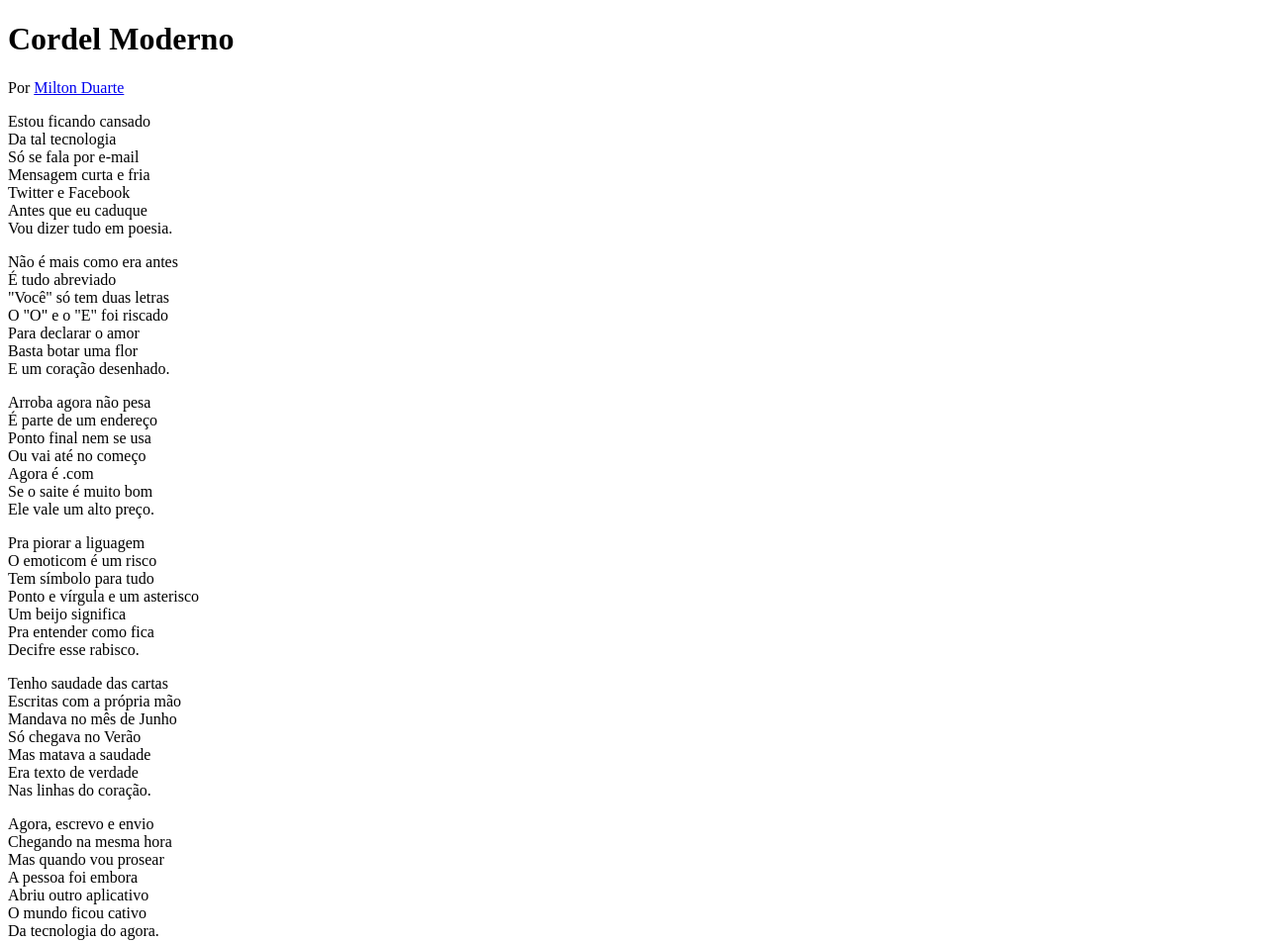
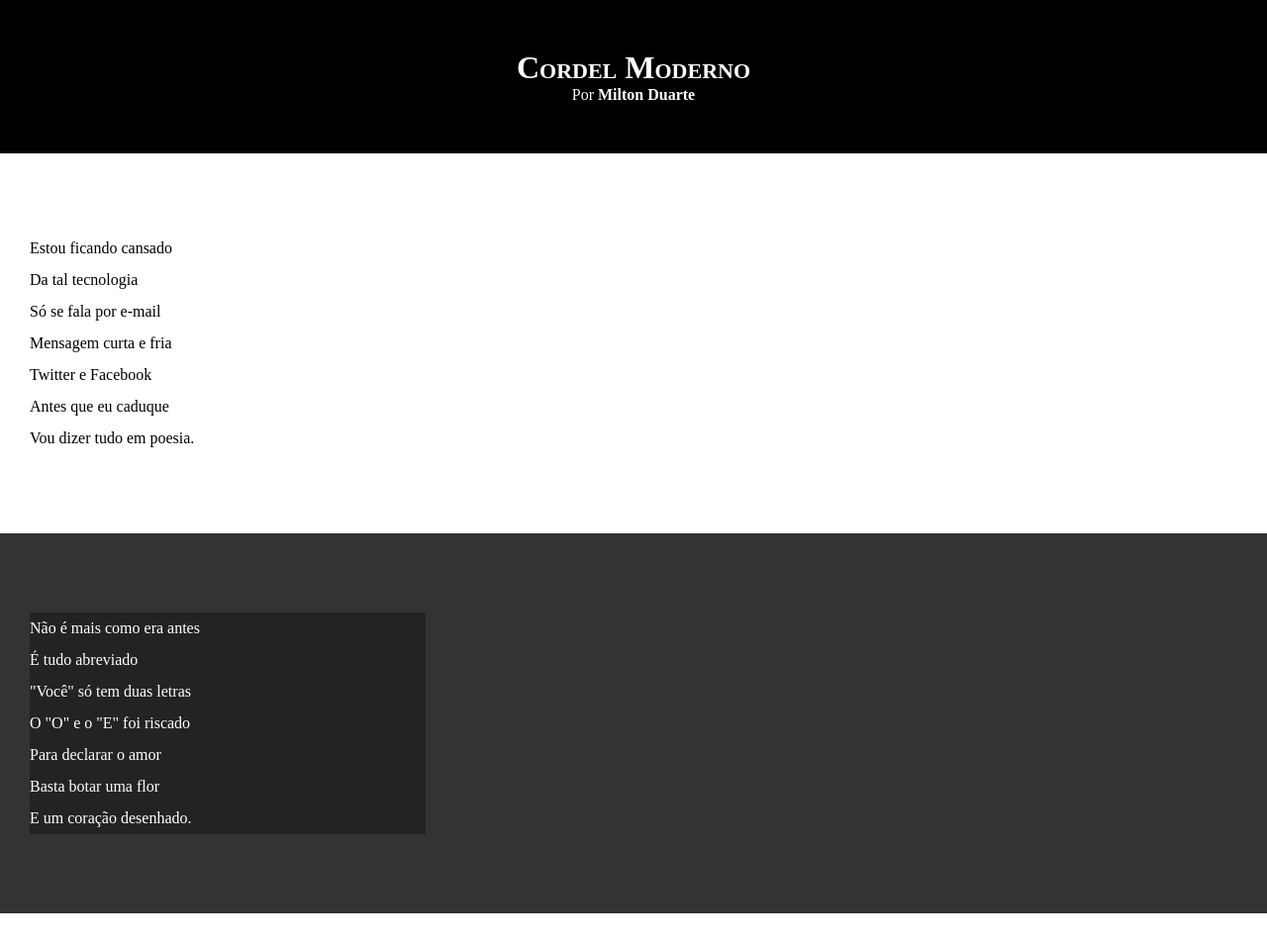
Before and after one commit to Dragon742/learning-html-css, a plain HTML site: page desafios/d012/index.html in a window 1280 px wide. Shown: the top 953 px of the page at 99% size. Drawn offline with Linux system fonts and the light colour scheme.

Commit message:
Updating CSS

```diff
--- a/desafios/d012/estilo/style.css
+++ b/desafios/d012/estilo/style.css
@@ -1 +1,66 @@
 @charset "UTF-8";
+
+* {
+    margin: 0px;
+    padding: 0px;
+}
+
+html, body{
+    min-height: 100vh;
+    background-color: darkgray;
+}
+
+header{
+    background-color: black;
+    color: white;
+    text-align: center;
+}
+
+header > h1{
+    padding-top: 50px;
+    font-variant: small-caps;
+}
+header > p{
+    padding-bottom: 50px;
+}
+
+a{
+    color: white;
+    text-decoration: none;
+    font-weight: bolder;
+}
+
+header a:hover, footer a:hover{
+    text-decoration: underline;
+}
+
+section{
+    padding-top: 10vh;
+    padding-bottom: 10vh;
+    padding-left: 30px;
+    line-height: 2em;
+}
+
+section.normal{
+
+    background-color: white;
+    color: black;
+}
+
+section.imagem{
+    background-color: rgb(51, 51, 51);
+    color: white;
+}
+
+section.imagem > p{
+    background-color: rgba(0, 0, 0, 0.308);
+    width: 400px;
+}
+
+
+footer{
+    background-color: black;
+    color: white;
+    text-align: center;
+    padding: 10px;
+}
--- a/desafios/d012/index.html
+++ b/desafios/d012/index.html
@@ -13,7 +13,7 @@
     </header>
     <main>
 
-        <section>
+        <section class="normal">
             <p>
                 Estou ficando cansado <br>
                 Da tal tecnologia <br>
@@ -25,7 +25,7 @@
             </p>
         </section>
 
-        <section>
+        <section class="imagem">
             <p>
                 Não é mais como era antes <br>
                 É tudo abreviado <br>
@@ -37,7 +37,7 @@
             </p>
         </section>
 
-        <section>
+        <section class="normal">
             <p>
                 Arroba agora não pesa <br>
                 É parte de um endereço <br>
@@ -59,7 +59,7 @@
             </p>
         </section>
 
-        <section>
+        <section class="imagem">
             <p>
                 Tenho saudade das cartas <br>
                 Escritas com a própria mão <br>
@@ -71,7 +71,7 @@
             </p>
         </section>
 
-        <section>
+        <section class="normal">
             <p>
                 Agora, escrevo e envio <br>
                 Chegando na mesma hora <br>
```
